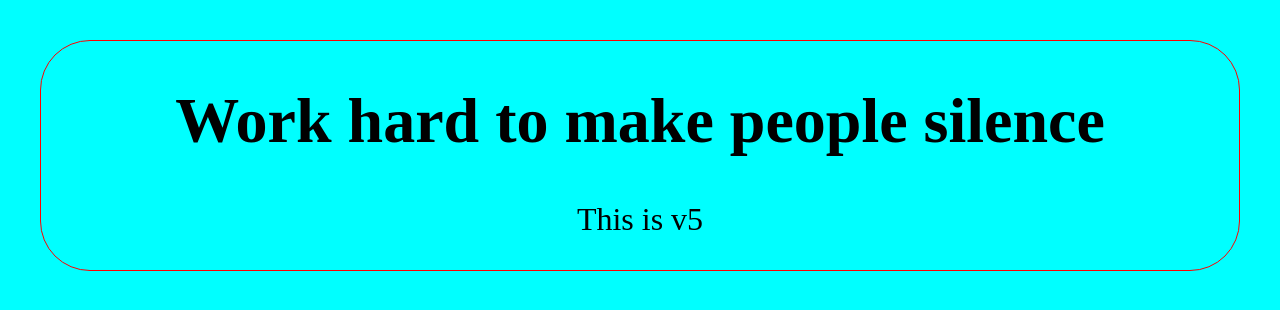
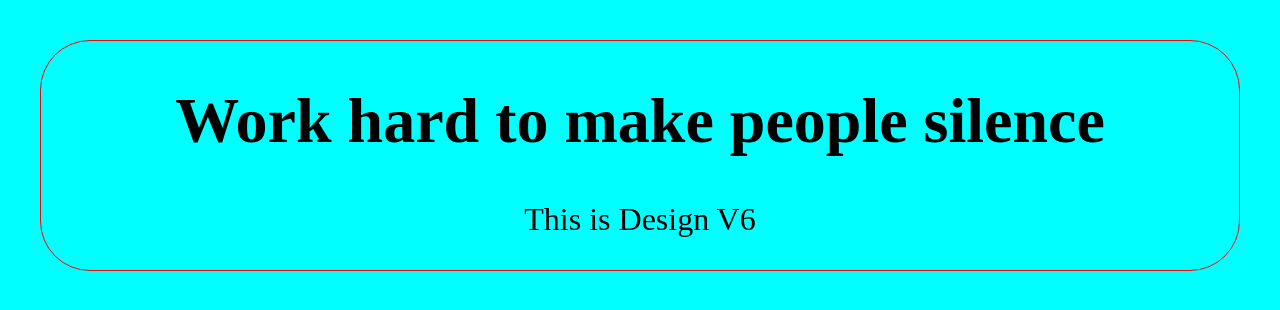
Before and after one commit to AshishKumar555/myrepo, a plain HTML site: page index.html in a window 1280 px wide. Drawn offline with Linux system fonts and the light colour scheme.

```diff
--- a/index.html
+++ b/index.html
@@ -9,6 +9,6 @@
 </head>
 <body>
     <h1>Work hard to make people silence </h1>
-    <p>This is v5</p>
+    <p>This is Design V6</p>
 </body>
 </html>
```
